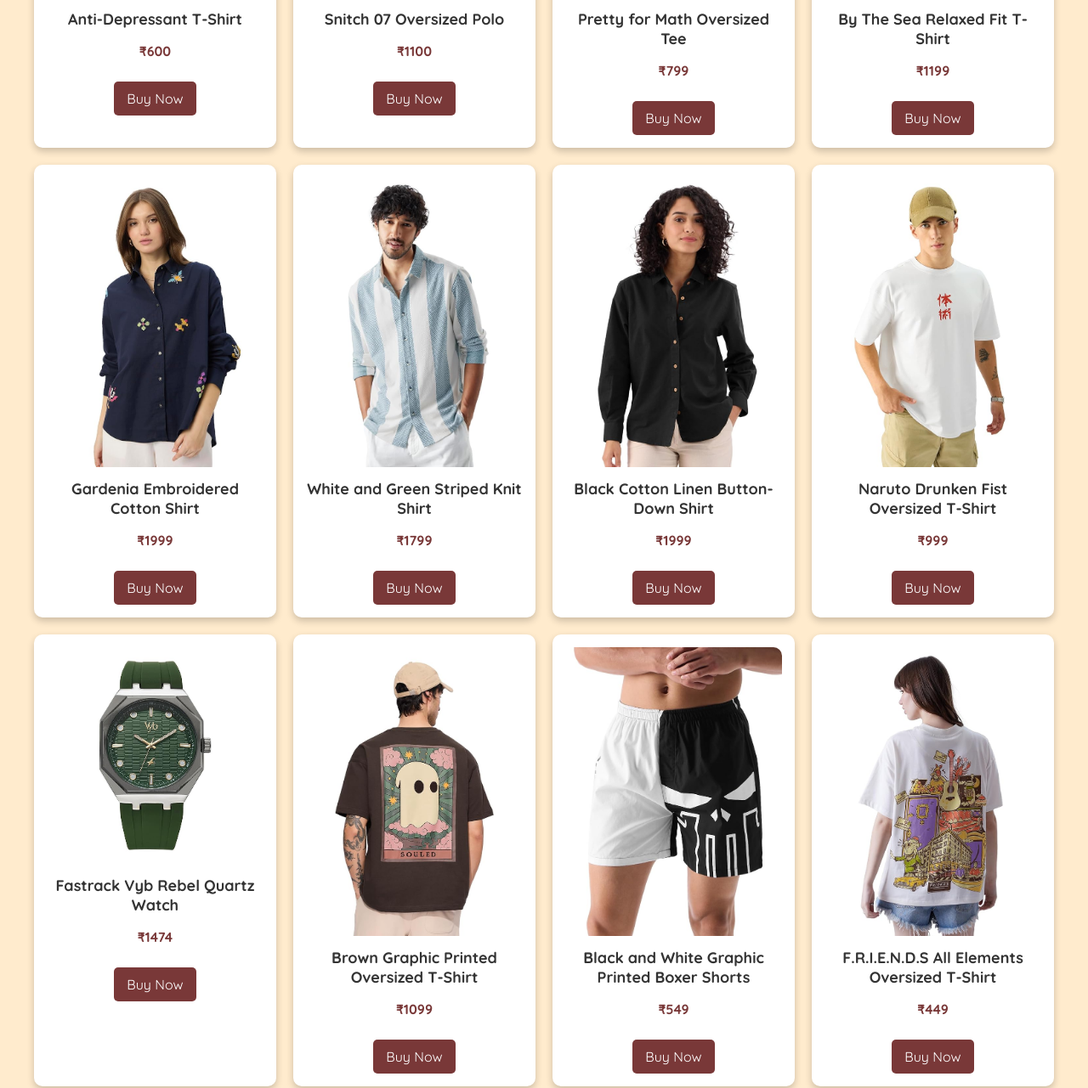
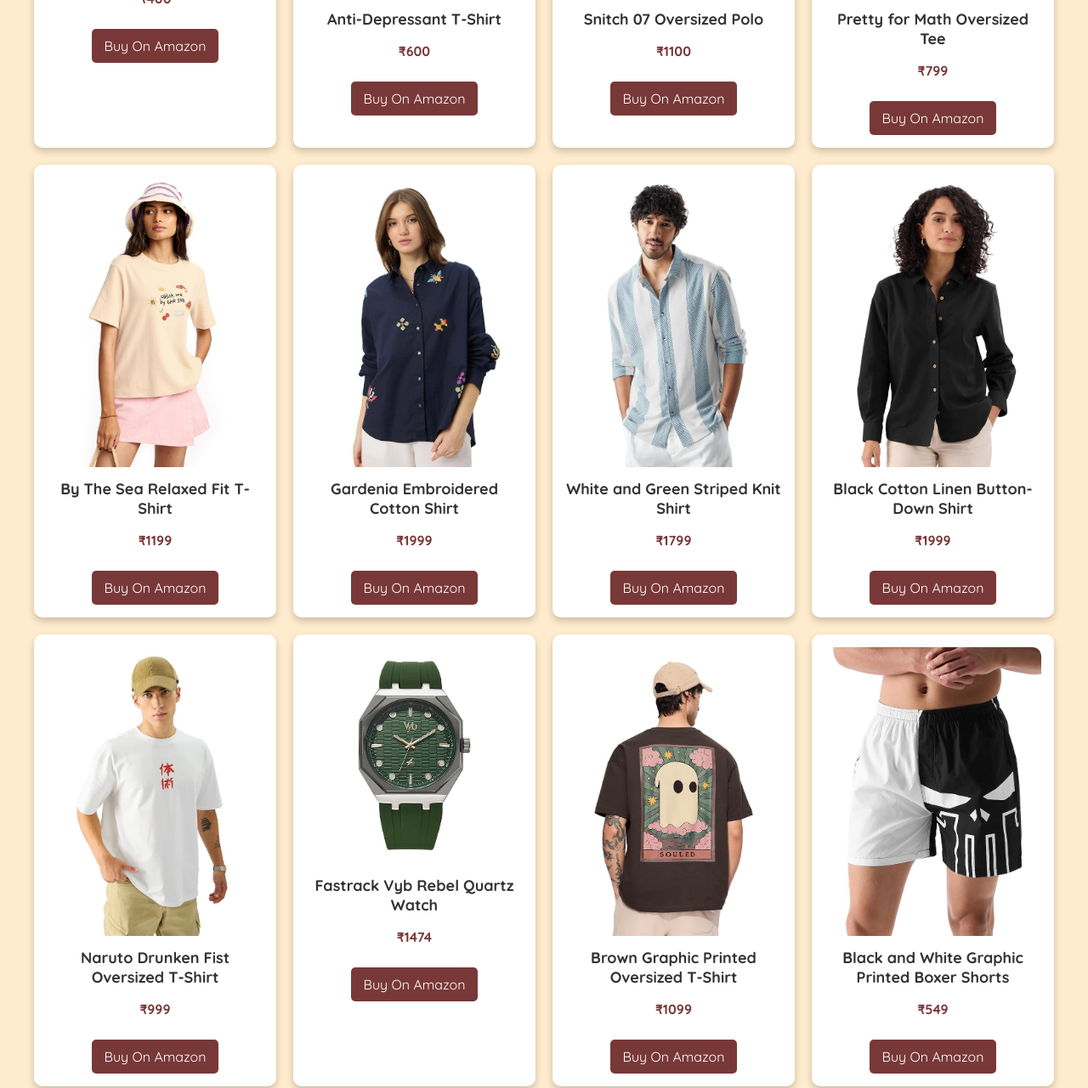
Before and after one commit to S1nen/E-Commerce-Website, a plain HTML site: page index.html in a window 1280 px wide. Shown: the part 1105-2386 px from the top of the page at 85% size. Drawn offline with Linux system fonts and the light colour scheme.

Commit message:
Update index.html

```diff
--- a/index.html
+++ b/index.html
@@ -22,112 +22,112 @@
                 <img src="1.jpg" alt="Spider-Man Oversized T-Shirt" class="product-img">
                 <h2>Spider-Man Oversized T-Shirt</h2>
                 <p class="price">₹1,499.00</p>
-                <a href="https://amzn.to/3R51DML" class="buy-btn" target="_blank">Buy Now</a>
+                <a href="https://amzn.to/3R51DML" class="buy-btn" target="_blank">Buy On Amazon</a>
             </div>
 
             <div class="product">
                 <img src="8.jpg" alt="CRESTELLO Stainless Steel Men’s Watch" class="product-img">
                 <h2>CRESTELLO Stainless Steel Men’s Watch</h2>
                 <p class="price">₹350</p>
-                <a href="https://amzn.to/4iMqNvn" class="buy-btn" target="_blank">Buy Now</a>
-            </div>
+                <a href="https://amzn.to/4iMqNvn" class="buy-btn" target="_blank">Buy On Amazon</a>
+            </div>o
 
             <div class="product">
                 <img src="7.jpg" alt="Drama Llama Oversized Sweatshirt" class="product-img">
                 <h2>Drama Llama Oversized Sweatshirt</h2>
                 <p class="price">₹1,899.00</p>
-                <a href="https://amzn.to/3Fx3rMg" class="buy-btn" target="_blank">Buy Now</a>
+                <a href="https://amzn.to/3Fx3rMg" class="buy-btn" target="_blank">Buy On Amazon</a>
             </div>
 
             <div class="product">
                 <img src="3.jpg" alt="Silver Stainless Steel Men’s Watch" class="product-img">
                 <h2>Silver Stainless Steel Men’s Watch</h2>
                 <p class="price">₹400</p>
-                <a href="https://amzn.to/4kRtRZ2" class="buy-btn" target="_blank">Buy Now</a>
+                <a href="https://amzn.to/4kRtRZ2" class="buy-btn" target="_blank">Buy On Amazon</a>
             </div>
 
             <div class="product">
                 <img src="4.jpg" alt="Anti-Depressant T-Shirt" class="product-img">
                 <h2>Anti-Depressant T-Shirt</h2>
                 <p class="price">₹600</p>
-                <a href="https://amzn.to/3FsuQPg" class="buy-btn" target="_blank">Buy Now</a>
+                <a href="https://amzn.to/3FsuQPg" class="buy-btn" target="_blank">Buy On Amazon</a>
             </div>
 
             <div class="product">
                 <img src="7.jpg" alt="Snitch 07 Oversized Polo - Harry Potter Fans" class="product-img">
                 <h2>Snitch 07 Oversized Polo</h2>
                 <p class="price">₹1100</p>
-                <a href="https://amzn.to/43JEG9o" class="buy-btn" target="_blank">Buy Now</a>
+                <a href="https://amzn.to/43JEG9o" class="buy-btn" target="_blank">Buy On Amazon</a>
             </div>
 
             <div class="product">
                 <img src="5.jpg" alt="Pretty for Math Oversized Tee" class="product-img">
                 <h2>Pretty for Math Oversized Tee</h2>
                 <p class="price">₹799</p>
-                <a href="https://amzn.to/3R6zzIW" class="buy-btn" target="_blank">Buy Now</a>
+                <a href="https://amzn.to/3R6zzIW" class="buy-btn" target="_blank">Buy On Amazon</a>
             </div>
 
             <div class="product">
                 <img src="9.jpg" alt="By The Sea Relaxed Fit T-Shirt" class="product-img">
                 <h2>By The Sea Relaxed Fit T-Shirt</h2>
                 <p class="price">₹1199</p>
-                <a href="https://amzn.to/41mVz7a" class="buy-btn" target="_blank">Buy Now</a>
+                <a href="https://amzn.to/41mVz7a" class="buy-btn" target="_blank">Buy On Amazon</a>
             </div>
 
             <div class="product">
                 <img src="10.jpg" alt="Gardenia Embroidered Cotton Shirt" class="product-img">
                 <h2>Gardenia Embroidered Cotton Shirt</h2>
                 <p class="price">₹1999</p>
-                <a href="https://amzn.to/3FuLaz0" class="buy-btn" target="_blank">Buy Now</a>
+                <a href="https://amzn.to/3FuLaz0" class="buy-btn" target="_blank">Buy On Amazon</a>
             </div>
 
             <div class="product">
                 <img src="12.jpg" alt="White and Green Striped Knit Shirt" class="product-img">
                 <h2>White and Green Striped Knit Shirt</h2>
                 <p class="price">₹1799</p>
-                <a href="https://amzn.to/4iIpxK4" class="buy-btn" target="_blank">Buy Now</a>
+                <a href="https://amzn.to/4iIpxK4" class="buy-btn" target="_blank">Buy On Amazon</a>
             </div>
 
             <div class="product">
                 <img src="11.jpg" alt="Black Cotton Linen Button-Down Shirt" class="product-img">
                 <h2>Black Cotton Linen Button-Down Shirt</h2>
                 <p class="price">₹1999</p>
-                <a href="https://amzn.to/4bV1dlD" class="buy-btn" target="_blank">Buy Now</a>
+                <a href="https://amzn.to/4bV1dlD" class="buy-btn" target="_blank">Buy On Amazon</a>
             </div>
 
             <div class="product">
                 <img src="13.jpg" alt="Naruto Drunken Fist Oversized T-Shirt" class="product-img">
                 <h2>Naruto Drunken Fist Oversized T-Shirt</h2>
                 <p class="price">₹999</p>
-                <a href="https://amzn.to/4hcmDMj" class="buy-btn" target="_blank">Buy Now</a>
+                <a href="https://amzn.to/4hcmDMj" class="buy-btn" target="_blank">Buy On Amazon</a>
             </div>
 
             <div class="product">
                 <img src="14.jpg" alt="Fastrack Vyb Rebel Quartz Watch" class="product-img">
                 <h2>Fastrack Vyb Rebel Quartz Watch</h2>
                 <p class="price">₹1474</p>
-                <a href="https://amzn.to/4bSiIDb" class="buy-btn" target="_blank">Buy Now</a>
+                <a href="https://amzn.to/4bSiIDb" class="buy-btn" target="_blank">Buy On Amazon</a>
             </div>
 
             <div class="product">
                 <img src="15.jpg" alt="Brown Graphic Printed Oversized T-Shirt" class="product-img">
                 <h2>Brown Graphic Printed Oversized T-Shirt</h2>
                 <p class="price">₹1099</p>
-                <a href="https://amzn.to/427tBhc" class="buy-btn" target="_blank">Buy Now</a>
+                <a href="https://amzn.to/427tBhc" class="buy-btn" target="_blank">Buy On Amazon</a>
             </div>
 
             <div class="product">
                 <img src="16.jpg" alt="Black and White Graphic Printed Boxer Shorts" class="product-img">
                 <h2>Black and White Graphic Printed Boxer Shorts</h2>
                 <p class="price">₹549</p>
-                <a href="https://amzn.to/427tBhc" class="buy-btn" target="_blank">Buy Now</a>
+                <a href="https://amzn.to/427tBhc" class="buy-btn" target="_blank">Buy On Amazon</a>
             </div>
 
             <div class="product">
                 <img src="17.jpg" alt="F.R.I.E.N.D.S All Elements Oversized T-Shirt" class="product-img">
                 <h2>F.R.I.E.N.D.S All Elements Oversized T-Shirt</h2>
                 <p class="price">₹449</p>
-                <a href="https://amzn.to/43OJmLa" class="buy-btn" target="_blank">Buy Now</a>
+                <a href="https://amzn.to/43OJmLa" class="buy-btn" target="_blank">Buy On Amazon</a>
             </div>
 
 
@@ -135,35 +135,35 @@
                 <img src="18.jpg" alt="🖤 Geeky & Chic! The Souled Store "Pretty for Math" Oversized Tee – Smart & Stylish! ✨👕" class="product-img">
                 <h2>Men’s Solid Oversized Fit T-Shirt – Casual & Trendy</h2>
                 <p class="price">₹899</p>
-                <a href="https://amzn.to/3DI43Os" class="buy-btn" target="_blank">Buy Now</a>
+                <a href="https://amzn.to/3DI43Os" class="buy-btn" target="_blank">Buy On Amazon</a>
             </div>
 
             <div class="product">
                 <img src="24.jpg" alt="🖤 Geeky & Chic! The Souled Store "Pretty for Math" Oversized Tee – Smart & Stylish! ✨👕" class="product-img">
                 <h2>The Souled Store Peanuts Old School T-Shirt – A Must-Have for Women!</h2>
                 <p class="price">₹699</p>
-                <a href="https://amzn.to/4c0bygn" class="buy-btn" target="_blank">Buy Now</a>
+                <a href="https://amzn.to/4c0bygn" class="buy-btn" target="_blank">Buy On Amazon</a>
             </div>
 
             <div class="product">
                 <img src="25.jpg">
                 <h2>Retro Gamer Oversized T-Shirt – Level Up Your Style!</h2>
                 <p class="price">₹549</p>
-                <a href="https://amzn.to/4iytKAj" class="buy-btn" target="_blank">Buy Now</a>
+                <a href="https://amzn.to/4iytKAj" class="buy-btn" target="_blank">Buy On Amazon</a>
             </div>
 
             <div class="product">
                 <img src="26.jpg">
                 <h2> Courage "YIKES" Oversized Full Sleeve T-Shirt – Bold & Trendy !</h2>
                 <p class="price">₹509</p>
-                <a href="https://amzn.to/4iUW8w6" class="buy-btn" target="_blank">Buy Now</a>
+                <a href="https://amzn.to/4iUW8w6" class="buy-btn" target="_blank">Buy On Amazon</a>
             </div>
 
             <div class="product">
                 <img src="27.jpg">
                 <h2> Fastrack After Dark Black Dial Leather Strap Watch – Sleek & Stylish!</h2>
                 <p class="price">2795₹</p>
-                <a href="https://amzn.to/4bWnr75" class="buy-btn" target="_blank">Buy Now</a>
+                <a href="https://amzn.to/4bWnr75" class="buy-btn" target="_blank">Buy On Amazon</a>
             </div>
 
 
@@ -171,7 +171,7 @@
                 <img src="28.jpg">
                 <h2>Analogue Watch – Sleek & Affordable!</h2>
                 <p class="price">299₹</p>
-                <a href="https://amzn.to/4iB25i4" class="buy-btn" target="_blank">Buy Now</a>
+                <a href="https://amzn.to/4iB25i4" class="buy-btn" target="_blank">Buy On Amazon</a>
             </div>
 
         </div>
```
